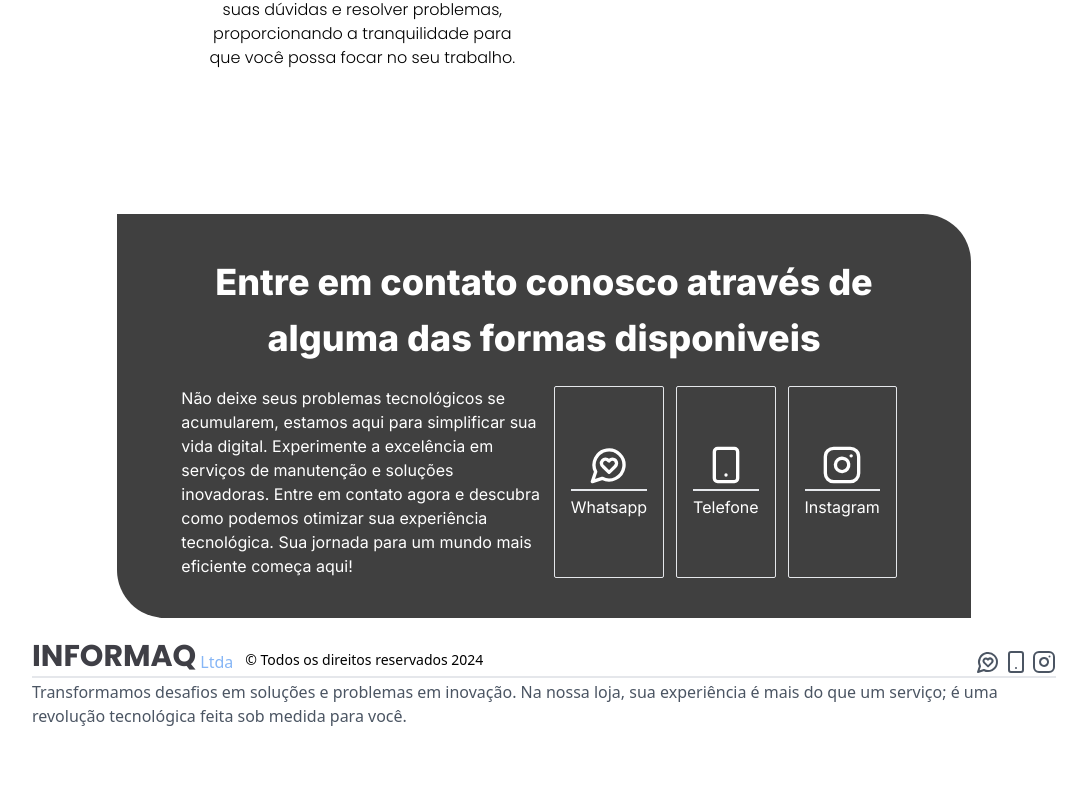
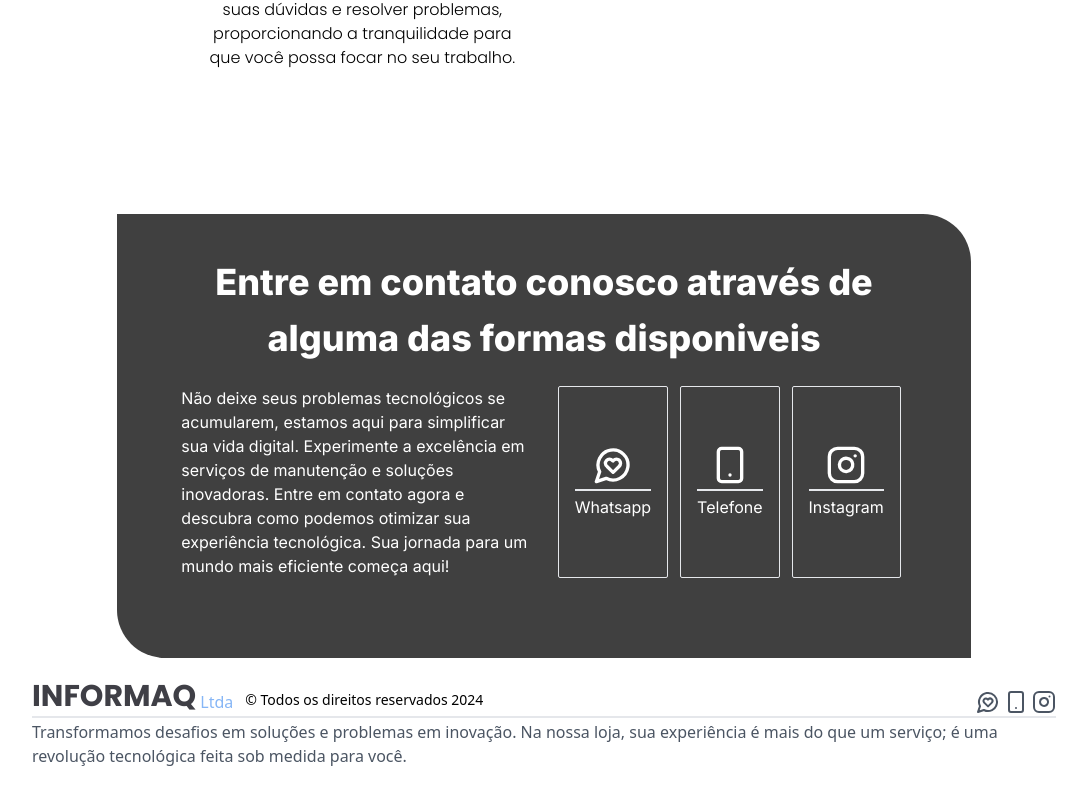
Before and after one commit to julioceno/informaq, a React (Vite) app: page / in a window 1280 px wide. Shown: the part 4374-5178 px from the top of the page, without its empty margins (96-1183 px from the left). Before the commit the page ends 5142 px from the top, so only its background shows below. Built offline with nearby package versions, Linux system fonts and the light colour scheme.

Commit message:
[feature]: adjusting layout

```diff
--- a/src/components/Contact/index.tsx
+++ b/src/components/Contact/index.tsx
@@ -3,11 +3,11 @@ import { contacts } from "../../utils";
 
 export function Contact() {
   return (
-    <div className="flex flex-col gap-5 font-inter bg-neutral-700 w-10/12 mx-auto rounded-tr-6xl rounded-bl-6xl p-2 pt-5 pb-10 md:py-10 md:px-16 ">
+    <div className="flex flex-col gap-5 font-inter bg-neutral-700 w-10/12 mx-auto rounded-tr-6xl rounded-bl-6xl p-2 pt-5 pb-10 lg:pb-20 md:py-10 md:px-16 ">
       <h2 className=" text-2xl sm:text-3xl md:text-4xl 2xl:text-5xl font-extrabold text-center text-white">
         Entre em contato conosco através de alguma das formas disponiveis
       </h2>
-      <div className="grid grid-cols-1 md:grid-cols-2">
+      <div className="grid grid-cols-1 lg:grid-cols-2 lg:gap-4">
         <p className="text-white text-center md:text-start">
           Não deixe seus problemas tecnológicos se acumularem, estamos aqui para
           simplificar sua vida digital. Experimente a excelência em serviços de
```
